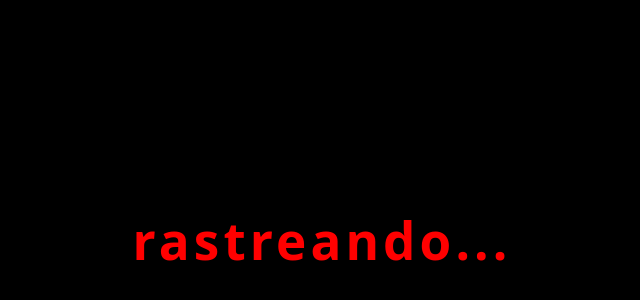
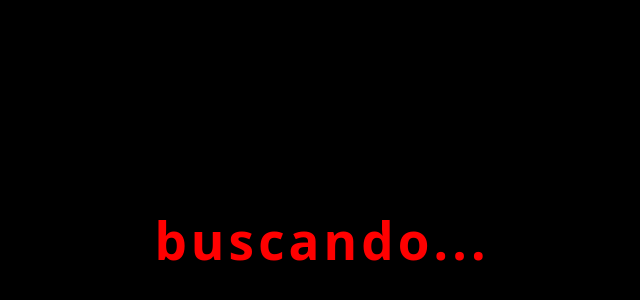
Before and after one commit to leapy7z/meu-site-667, a plain HTML site: page index.html in a window 1280 px wide. Shown: the part 160-460 px from the top of the page, without its empty margins (318-958 px from the left). Drawn offline with Linux system fonts and the light colour scheme.

Commit message:
Atualizar o index.html

```diff
--- a/index.html
+++ b/index.html
@@ -3,7 +3,7 @@
 <head>
   <meta charset="utf-8" />
   <meta name="viewport" content="width=device-width, initial-scale=1" />
-  <title>rastreando...</title>
+  <title>buscando...</title>
   <style>
     html,body{height:100%;}
     body{
@@ -32,6 +32,6 @@
   </style>
 </head>
 <body>
-  <h1>rastreando...</h1>
+  <h1>buscando...</h1>
 </body>
 </html>
```
